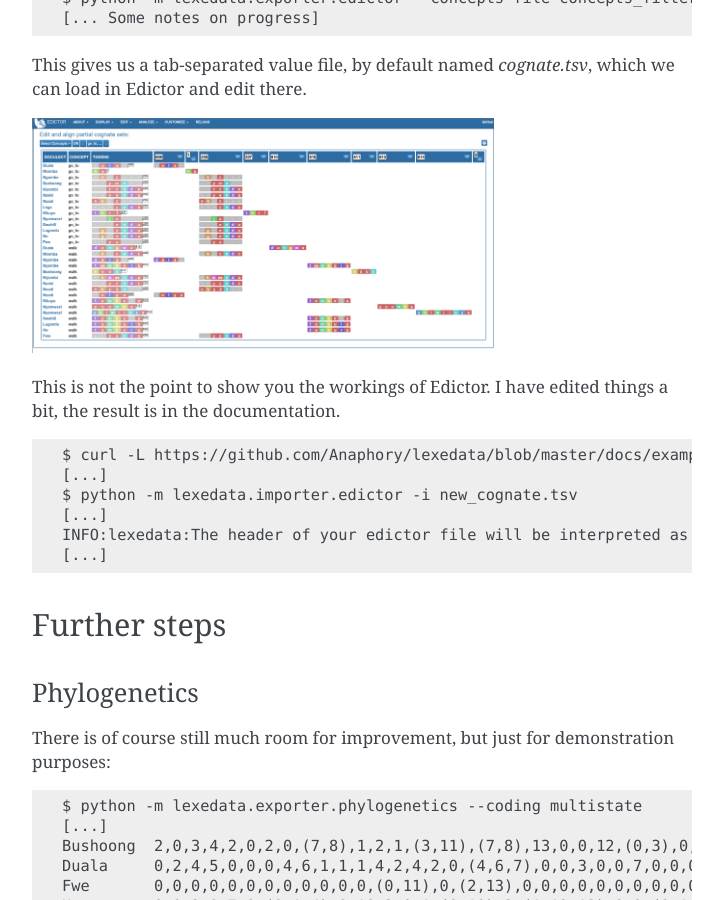
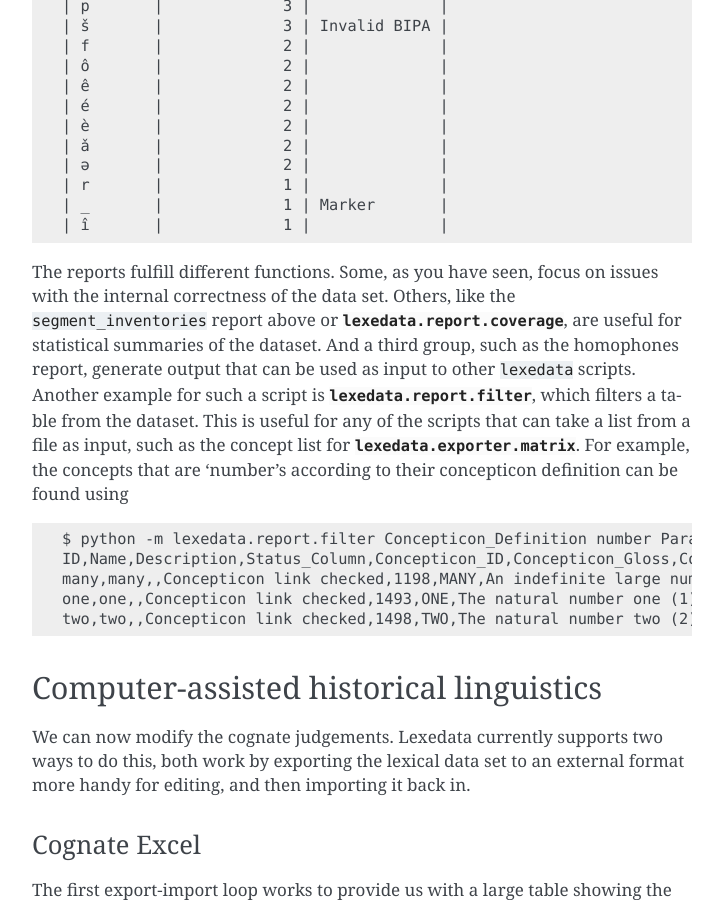
Before and after one commit to lexedata/lexedata, a Sphinx documentation site: the page built from docs/tour.rst, in a window 1280 px wide and 900 px high, scrolled down 20330 px. Shown: the whole window, without its empty margins (388-1111 px from the left). Built offline with Sphinx 7.4.7, drawn with Linux system fonts in a browser that asks for light colours; some of the changed text lies outside the part shown.

Commit message:
Include two reports in the tour

```diff
--- a/docs/tour.rst
+++ b/docs/tour.rst
@@ -924,6 +924,84 @@ help bootstrap this, using again the link to Concepticon and CLICS³. ::
     $ git commit -am "Add central concepts"
     [...]
 
+Informative reports
+-------------------
+
+If we want to check the phoneme inventories implied by the segmentation
+generated initially, we can use one of the reports::
+
+    $ python -m lexedata.report.segment_inventories -q --language Nzebi # doctest: +NORMALIZE_WHITESPACE
+    Nzebi
+    | Sound   |   Occurrences | Comment      |
+    |---------+---------------+--------------|
+    | m       |            37 |              |
+    | l       |            36 |              |
+    | ù       |            31 |              |
+    | à       |            31 |              |
+    | a       |            26 |              |
+    | b       |            25 |              |
+    | n       |            23 |              |
+    | t       |            17 |              |
+    | ə̀      |            17 |              |
+    | k       |            17 |              |
+    | g       |            15 |              |
+    | u       |            15 |              |
+    | i       |            14 |              |
+    | s       |            14 |              |
+    | d       |            14 |              |
+    | á       |            13 |              |
+    | x       |            12 |              |
+    | ì       |            12 |              |
+    | í       |            12 |              |
+    | ŋ       |            11 |              |
+    | y       |            11 |              |
+    | ɛ̀      |            11 |              |
+    | ɛ       |            11 |              |
+    | ɔ̀      |            10 |              |
+    | ɲ       |            10 |              |
+    | ú       |             8 |              |
+    | o       |             7 |              |
+    | â       |             7 |              |
+    | ʃ       |             6 |              |
+    | ɔ́      |             6 |              |
+    | z       |             6 |              |
+    | ɔ       |             5 |              |
+    | e       |             5 |              |
+    | ɛ̂      |             4 |              |
+    | ɛ́      |             4 |              |
+    | v       |             4 |              |
+    | û       |             4 |              |
+    | ò       |             3 |              |
+    | p       |             3 |              |
+    | š       |             3 | Invalid BIPA |
+    | f       |             2 |              |
+    | ô       |             2 |              |
+    | ê       |             2 |              |
+    | é       |             2 |              |
+    | è       |             2 |              |
+    | ǎ       |             2 |              |
+    | ə       |             2 |              |
+    | r       |             1 |              |
+    | _       |             1 | Marker       |
+    | î       |             1 |              |
+
+The reports fulfill different functions. Some, as you have seen, focus on issues
+with the internal correctness of the data set. Others, like the
+``segment_inventories`` report above or :py:mod:`lexedata.report.coverage`, are
+useful for statistical summaries of the dataset. And a third group, such as the
+homophones report, generate output that can be used as input to other
+``lexedata`` scripts. Another example for such a script is
+:py:mod:`lexedata.report.filter`, which filters a table from the dataset. This
+is useful for any of the scripts that can take a list from a file as input, such
+as the concept list for :py:mod:`lexedata.exporter.matrix`. For example,
+the concepts that are 'number's according to their concepticon definition can be found using ::
+
+    $ python -m lexedata.report.filter Concepticon_Definition number ParameterTable -q
+    ID,Name,Description,Status_Column,Concepticon_ID,Concepticon_Gloss,Concepticon_Definition
+    many,many,,Concepticon link checked,1198,MANY,An indefinite large number of.
+    one,one,,Concepticon link checked,1493,ONE,The natural number one (1).
+    two,two,,Concepticon link checked,1498,TWO,The natural number two (2).
+
 ****************************************
 Computer-assisted historical linguistics
 ****************************************
```
Also changed, not shown: 1 other file.
